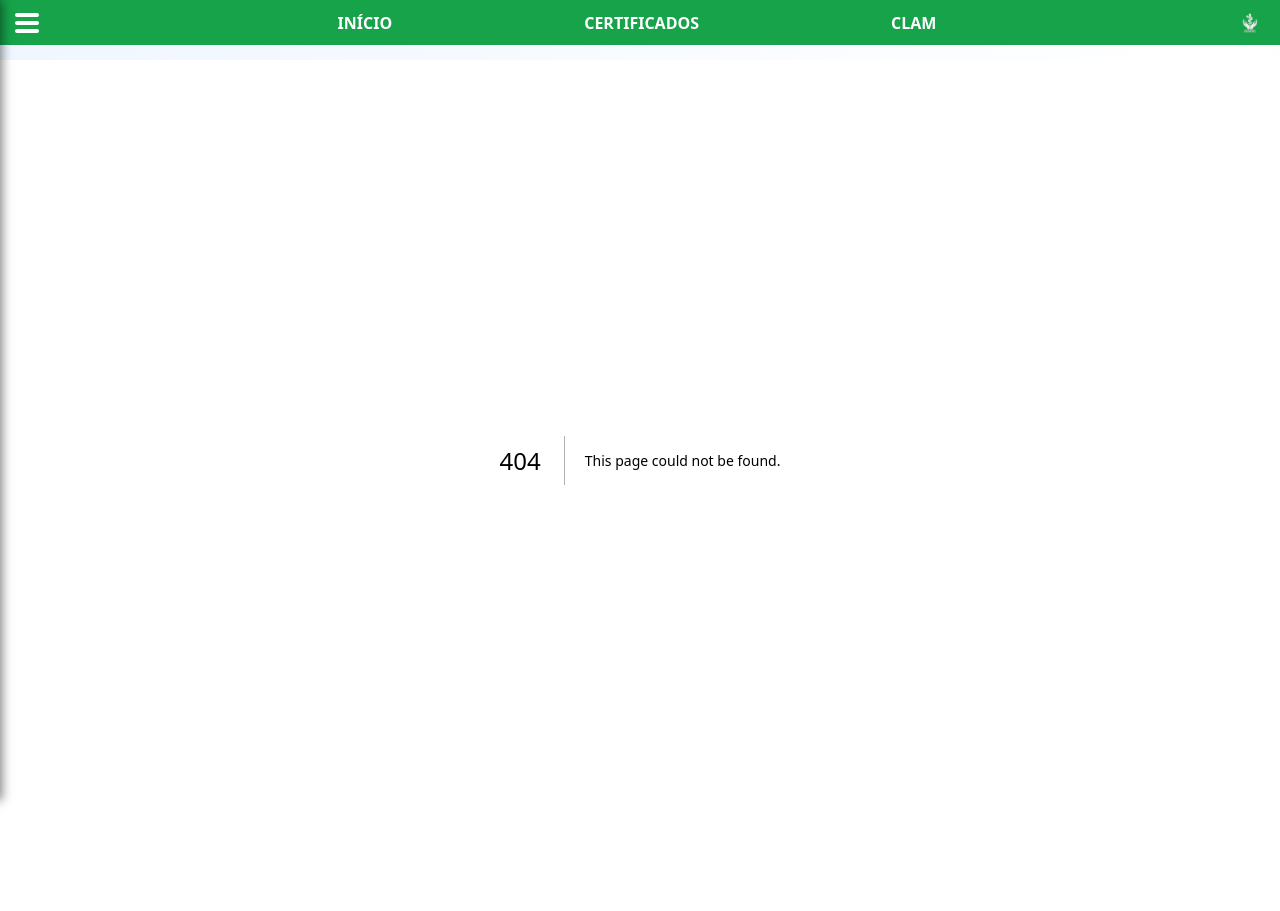
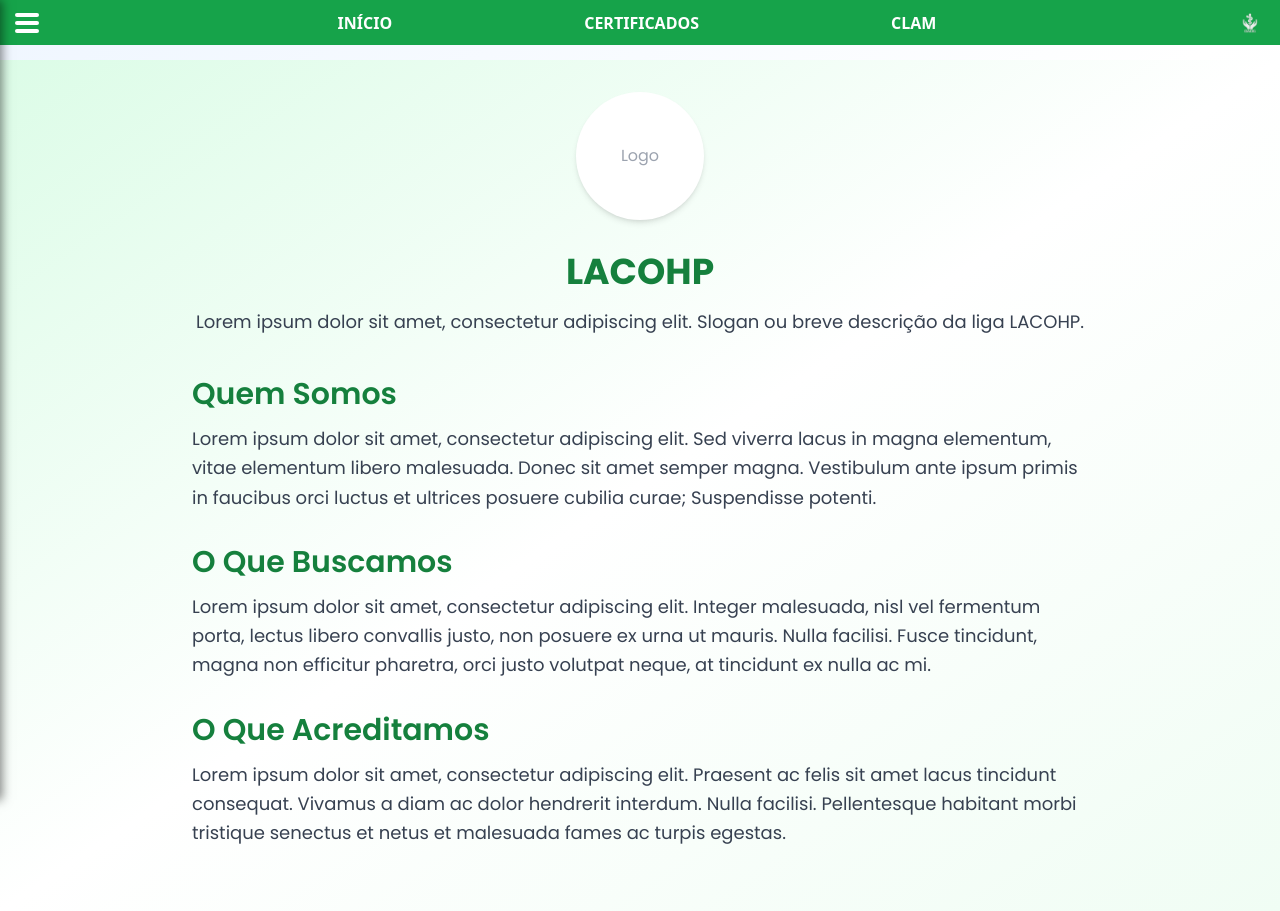
Before and after one commit to TeteuTias/dadg-site-principal, a Next.js app: page /clam/lacohp in a window 1280 px wide. Before the commit this address had no page. Before the commit the page ends 860 px from the top, so only its background shows below. Built offline with nearby package versions, Linux system fonts and the light colour scheme.

Commit message:
ultima atualização

```diff
--- /dev/null
+++ b/app/clam/lacohp/page.tsx
@@ -0,0 +1,93 @@
+'use client'
+import React from 'react';
+import { Poppins } from 'next/font/google';
+import Image from 'next/image';
+
+const poppins = Poppins({
+  subsets: ['latin', 'latin-ext'],
+  weight: ['400', '600', '700'],
+  style: ['normal'],
+});
+
+export default function LacohpPage() {
+  return (
+    <main
+      className="relative min-h-screen w-full flex flex-col items-center overflow-hidden p-8 bg-gradient-to-br from-green-100 via-white to-green-50"
+      style={poppins.style}
+    >
+      {/* Onda superior (design novo) */}
+      <div className="absolute top-0 left-0 w-full -z-10">
+        <svg
+          className="w-full h-48"
+          viewBox="0 0 1440 320"
+          preserveAspectRatio="none"
+        >
+          <path
+            fill="#16a34a"
+            fillOpacity="0.1"
+            d="M0,128L80,117.3C160,107,320,85,480,101.3C640,117,800,171,960,181.3C1120,192,1280,160,1360,144L1440,128L1440,0L1360,0C1280,0,1120,0,960,0C800,0,640,0,480,0C320,0,160,0,80,0L0,0Z"
+          ></path>
+        </svg>
+      </div>
+
+      {/* Onda inferior (design novo) */}
+      <div className="absolute bottom-0 left-0 w-full -z-10">
+        <svg
+          className="w-full h-48"
+          viewBox="0 0 1440 320"
+          preserveAspectRatio="none"
+        >
+          <path
+            fill="#16a34a"
+            fillOpacity="0.1"
+            d="M0,192L80,202.7C160,213,320,235,480,240C640,245,800,235,960,202.7C1120,171,1280,117,1360,90.7L1440,64L1440,320L1360,320C1280,320,1120,320,960,320C800,320,640,320,480,320C320,320,160,320,80,320L0,320Z"
+          ></path>
+        </svg>
+      </div>
+
+      {/* Conteúdo Principal */}
+      <div className="w-full max-w-4xl flex flex-col items-center">
+        {/* Espaço para a logo da liga (placeholder) */}
+        <header className="mb-8">
+          <div className="relative w-32 h-32 bg-white rounded-full flex items-center justify-center shadow-md">
+            <span className="text-gray-400">Logo</span>
+          </div>
+        </header>
+
+        {/* Título da Liga */}
+        <section className="w-full text-center mb-10">
+          <h1 className="text-4xl font-bold text-green-700 uppercase mb-4">
+            LACOHP
+          </h1>
+          <p className="text-lg text-gray-700">
+            Lorem ipsum dolor sit amet, consectetur adipiscing elit. Slogan ou breve descrição da liga LACOHP.
+          </p>
+        </section>
+
+        {/* Seção "Quem Somos" */}
+        <section className="w-full max-w-4xl mb-8">
+          <h2 className="text-3xl font-semibold text-green-700 mb-3">Quem Somos</h2>
+          <p className="text-gray-700 text-lg leading-relaxed">
+            Lorem ipsum dolor sit amet, consectetur adipiscing elit. Sed viverra lacus in magna elementum, vitae elementum libero malesuada. Donec sit amet semper magna. Vestibulum ante ipsum primis in faucibus orci luctus et ultrices posuere cubilia curae; Suspendisse potenti.
+          </p>
+        </section>
+
+        {/* Seção "O Que Buscamos" */}
+        <section className="w-full max-w-4xl mb-8">
+          <h2 className="text-3xl font-semibold text-green-700 mb-3">O Que Buscamos</h2>
+          <p className="text-gray-700 text-lg leading-relaxed">
+            Lorem ipsum dolor sit amet, consectetur adipiscing elit. Integer malesuada, nisl vel fermentum porta, lectus libero convallis justo, non posuere ex urna ut mauris. Nulla facilisi. Fusce tincidunt, magna non efficitur pharetra, orci justo volutpat neque, at tincidunt ex nulla ac mi.
+          </p>
+        </section>
+
+        {/* Seção "O Que Acreditamos" */}
+        <section className="w-full max-w-4xl mb-8">
+          <h2 className="text-3xl font-semibold text-green-700 mb-3">O Que Acreditamos</h2>
+          <p className="text-gray-700 text-lg leading-relaxed">
+            Lorem ipsum dolor sit amet, consectetur adipiscing elit. Praesent ac felis sit amet lacus tincidunt consequat. Vivamus a diam ac dolor hendrerit interdum. Nulla facilisi. Pellentesque habitant morbi tristique senectus et netus et malesuada fames ac turpis egestas.
+          </p>
+        </section>
+      </div>
+    </main>
+  );
+}
```
Also changed, not shown: app/clam/laget/page.tsx (added).
